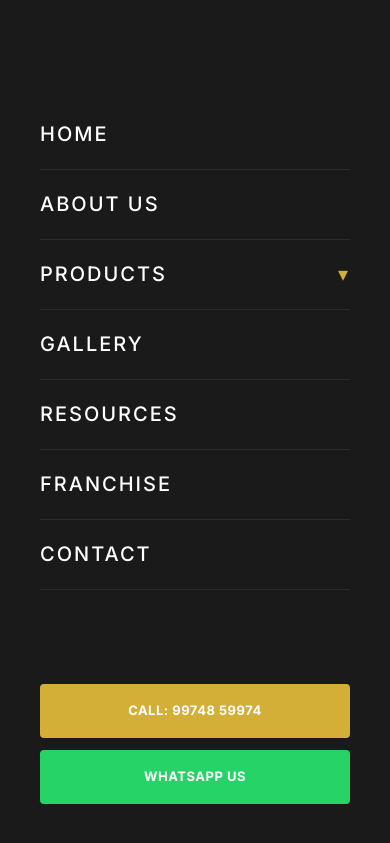
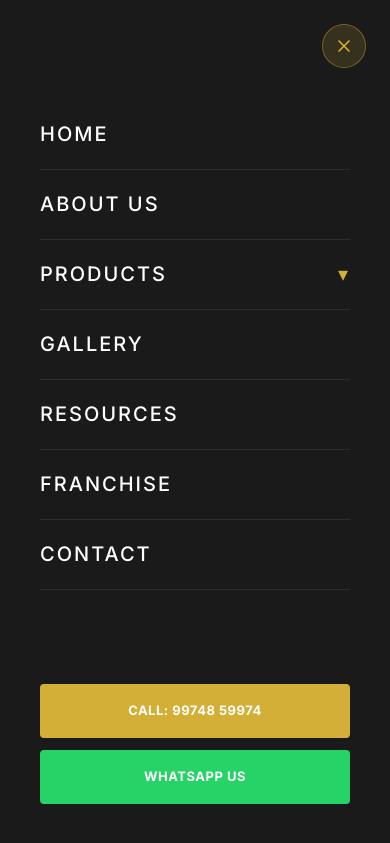
Before and after one commit to Sarveshmehta1504/Royal-Roots, a plain HTML site: page products/acrylic.html in a window 390 px wide. Both pictures are taken after a click on the button "Toggle Menu". Shown: the top 843 px of the page. Drawn offline with Linux system fonts and the light colour scheme.

Commit message:
style: standardize hambar menu, polish hero section, and ensure footer consistency across all pages

```diff
--- a/assets/css/navbar.css
+++ b/assets/css/navbar.css
@@ -309,29 +309,35 @@
 }
 
 .mobile-nav__close {
-  position: absolute !important;
-  top: 20px !important;
-  right: 20px !important;
-  width: 48px !important;
-  height: 48px !important;
-  border-radius: 50% !important;
-  background: rgba(212, 175, 55, 0.15) !important;
-  border: 2px solid rgba(212, 175, 55, 0.5) !important;
-  color: var(--gold) !important;
-  font-size: 28px !important;
+  position: absolute;
+  top: 24px;
+  right: 24px;
+  width: 44px;
+  height: 44px;
+  border-radius: 50%;
+  background: rgba(212, 175, 55, 0.15);
+  border: 1px solid rgba(212, 175, 55, 0.4);
+  color: var(--gold);
   display: flex !important;
-  align-items: center !important;
-  justify-content: center !important;
-  cursor: pointer !important;
-  transition: background 0.2s ease !important;
-  z-index: 9999 !important;
-  pointer-events: auto !important;
-  line-height: 1 !important;
+  align-items: center;
+  justify-content: center;
+  cursor: pointer;
+  transition: all 0.25s ease;
+  z-index: 10000;
+  padding: 0;
 }
 
-.mobile-nav__close:hover {
-  background: var(--gold) !important;
-  color: var(--white) !important;
+.mobile-nav__close svg {
+  width: 20px;
+  height: 20px;
+  stroke: currentColor;
+}
+
+.mobile-nav__close:hover,
+.mobile-nav__close:active {
+  background: var(--gold);
+  color: var(--white);
+  transform: scale(1.05);
 }
 
 
--- a/assets/css/pages/home.css
+++ b/assets/css/pages/home.css
@@ -159,6 +159,7 @@
   .hero__slide:first-child {
     opacity: 1 !important;
     z-index: 2 !important;
+    border-radius: 0 !important; /* Ensure no rounded corners */
   }
 
   /* Overlay stays inside slides */
@@ -241,6 +242,7 @@
     border-top: 1px solid rgba(255,255,255,0.07) !important;
     opacity: 1 !important;
     animation: none !important;
+    margin-bottom: 30px !important; /* Spacing added at the bottom of the box */
   }
 
   .hero__trust-item {
--- a/products/acrylic.html
+++ b/products/acrylic.html
@@ -130,6 +130,11 @@
 
     <!-- Mobile Nav -->
     <div class="mobile-nav" id="mobileNav">
+        <button class="mobile-nav__close" id="mobileNavClose" aria-label="Close Menu">
+            <svg fill="none" stroke="currentColor" stroke-width="2" viewBox="0 0 24 24">
+                <path d="M6 18L18 6M6 6l12 12" stroke-linecap="round" stroke-linejoin="round"></path>
+            </svg>
+        </button>
         <div class="mobile-nav__links">
             <a href="../index.html" >Home</a><a href="../about.html">About Us</a>
             <button class="mobile-nav__accordion-toggle" id="mobileProductsToggle">Products <span
@@ -253,9 +258,9 @@
         <div class="container">
             <div class="footer__grid">
                 <div class="footer__col">
-                    <a href="index.html" class="footer__logo">
-                        <img src="assets/images/logo/logo-white.png" alt="Homify Roots" height="48">
-                        <img src="assets/images/logo/logo-color.png" alt="Royal Roots Ply India" height="48">
+                    <a href="../index.html" class="footer__logo">
+                        <img src="../assets/images/logo/logo-white.png" alt="Homify Roots" height="48">
+                        <img src="../assets/images/logo/logo-color.png" alt="Royal Roots Ply India" height="48">
                     </a>
                     <p class="footer__tagline">The Choice of Creators.</p>
                     <p class="footer__about">Premium IS:710 certified plywood, laminates, acrylic, veneer, and louvers.
@@ -290,9 +295,9 @@
                 </div>
                 <div class="footer__col">
                     <h4 class="footer__heading">Quick Links</h4>
-                    <nav class="footer__links"><a href="index.html">Home</a><a href="about.html">About Us</a><a
-                            href="gallery.html">Gallery</a><a href="resources.html">Resources</a><a
-                            href="franchise.html">Franchise</a><a href="contact.html">Contact</a></nav>
+                    <nav class="footer__links"><a href="../index.html">Home</a><a href="../about.html">About Us</a><a
+                            href="../gallery.html">Gallery</a><a href="../resources.html">Resources</a><a
+                            href="../franchise.html">Franchise</a><a href="../contact.html">Contact</a></nav>
                 </div>
                 <div class="footer__col">
                     <h4 class="footer__heading">Reach Us</h4>
```
Also changed, not shown: about.html (+5 -1 lines), contact.html (+5 -1 lines), franchise.html (+5 -1 lines), gallery.html (+5 -1 lines), index.html (+5 -1 lines), products/laminates.html (+11 -6 lines), products/louvers.html (+11 -6 lines), products/plywood.html (+11 -6 lines), products/veneer.html (+11 -6 lines), resources.html (+5 -1 lines).
